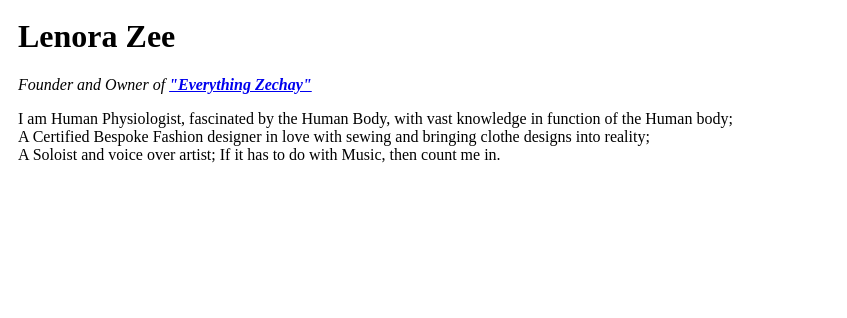
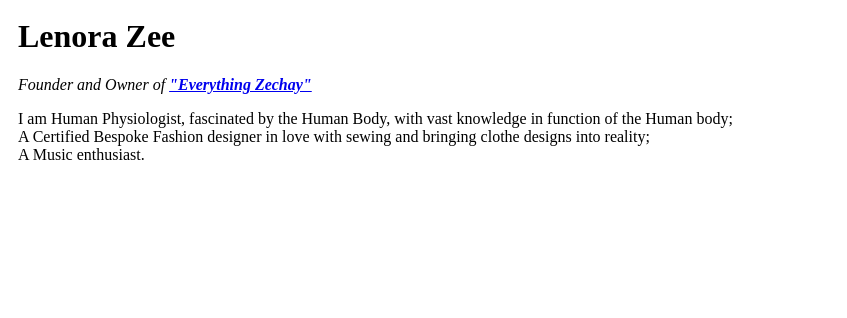
Before and after one commit to Zuriench/cv, a plain HTML site: page index.html in a window 1280 px wide. Shown: the part 143-461 px from the top of the page, 433-1280 px from the left. Drawn offline with Linux system fonts and the light colour scheme.

Commit message:
Update index.html

```diff
--- a/index.html
+++ b/index.html
@@ -19,7 +19,7 @@
         <p><em>Founder and Owner of <strong><a href="https://www.instagram.com/zechay/">"Everything Zechay"</a></strong></em></p>
         <p>I am Human Physiologist, fascinated by the Human Body, with vast knowledge in function of the Human body; <br>
           A Certified Bespoke Fashion designer in love with sewing and bringing clothe designs into reality; <br>
-          A Soloist and voice over artist; If it has to do with Music, then count me in.</p>
+          A Music enthusiast.</p>
       </td>
     </tr>
   </table>
```
